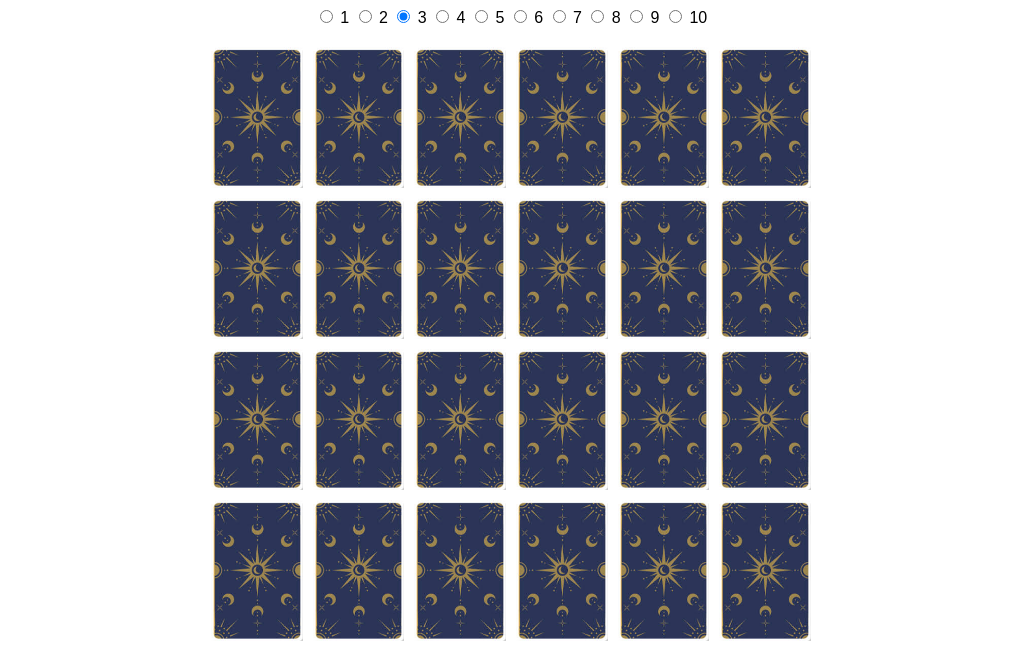
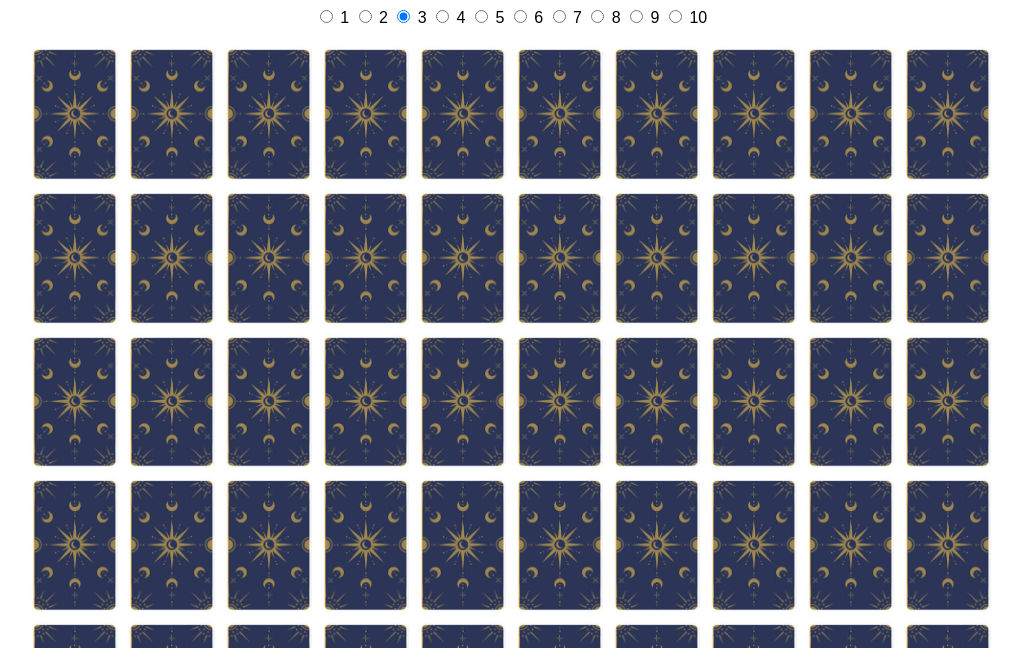
Before and after one commit to Boohun/tarot_webapp, a plain HTML site: page index.html in a window 1280 px wide. Shown: the part 81-729 px from the top of the page, without its empty margins (129-1151 px from the left). Drawn offline with Linux system fonts and the light colour scheme.

Commit message:
Add files via upload

```diff
--- a/index.html
+++ b/index.html
@@ -9,10 +9,10 @@
     body { font-family: sans-serif; text-align: center; margin: 0; padding: 20px; }
     h1 { margin-bottom: 10px; }
     .radio-group { margin: 10px 0; }
-    .card-grid { display: grid; grid-template-columns: repeat(auto-fit, minmax(80px, 1fr)); gap: 10px; max-width: 600px; margin: 20px auto; }
-    .card { width: 100%; cursor: pointer; transition: transform 0.3s; }
+    .card-grid { display: grid; grid-template-columns: repeat(auto-fit, minmax(80px, 1fr)); gap: 10px; max-width: 960px; margin: 20px auto; }
+    .card { width: 100%; cursor: pointer; transition: transform 0.3s; border-radius: 6px; }
     .card.reversed { transform: rotate(180deg); }
-    #results { margin-top: 20px; font-size: 1.1em; }
+    #results { margin-top: 20px; font-size: 1.1em; white-space: pre-line; }
     button { padding: 10px 20px; font-size: 16px; margin-top: 10px; background: gold; border: none; cursor: pointer; }
   </style>
 </head>
@@ -62,11 +62,13 @@ function shuffle() {
   }
 
   for (let i = 0; i < names.length; i++) {
+    const name = names[i];
     const card = document.createElement('img');
     card.src = 'cards/back.jpg';
-    card.alt = 'Tarot card';
+    card.alt = name;
     card.className = 'card';
-    card.dataset.name = names[i];
+    card.dataset.name = name;
+    card.dataset.picked = 'false';
     card.addEventListener('click', () => pickCard(card));
     cardGrid.appendChild(card);
   }
@@ -82,7 +84,7 @@ function pickCard(card) {
   card.dataset.picked = 'true';
   picked++;
   pickedCards.push(`${name} (${orientation})`);
-  resultsDiv.innerHTML = pickedCards.join('<br>');
+  resultsDiv.innerHTML = pickedCards.join('\n');
 }
 
 fetch("cards/index.json")
```
